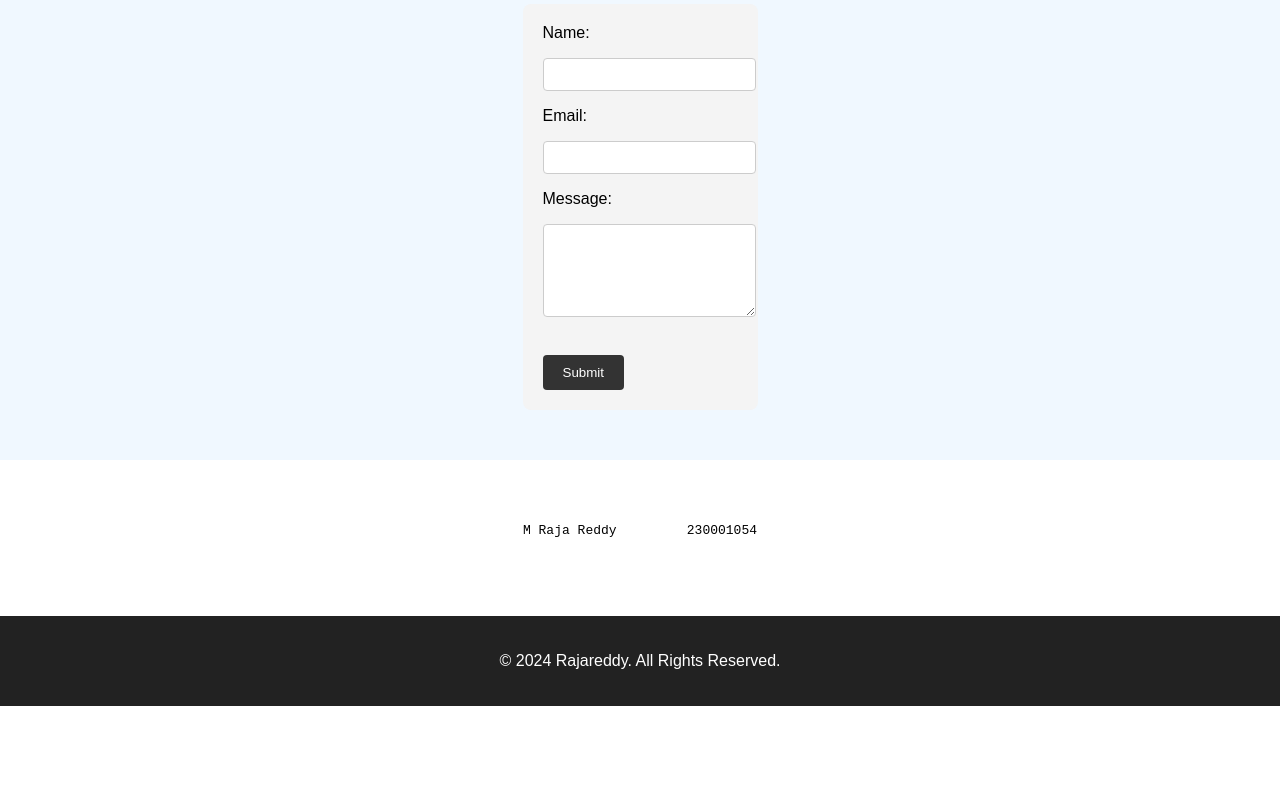
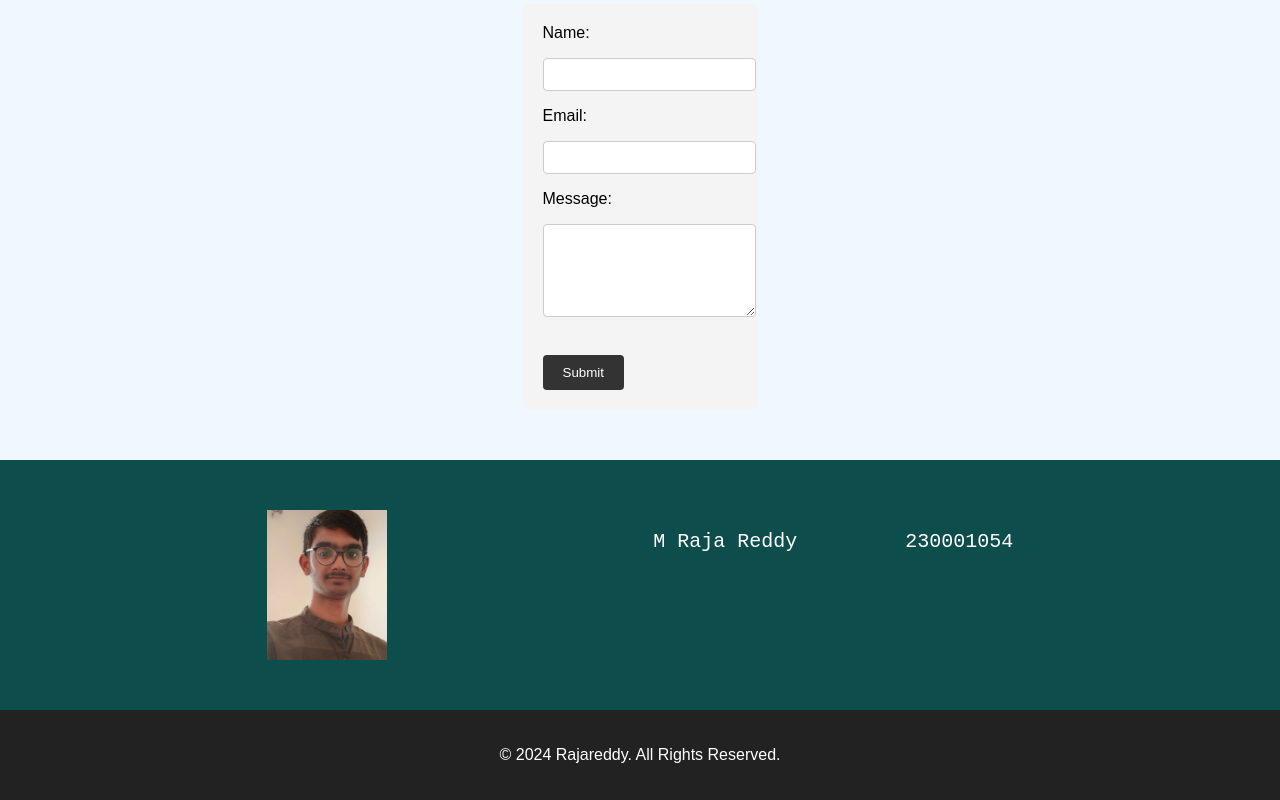
Before and after one commit to 1054reddy/Personal-portfolio-, a plain HTML site: page index.html in a window 1280 px wide. Shown: the part 2017-2817 px from the top of the page. Before the commit the page ends 2723 px from the top, so only its background shows below. Drawn offline with Linux system fonts and the light colour scheme.

Commit message:
Update styles.css

```diff
--- a/styles.css
+++ b/styles.css
@@ -155,6 +155,22 @@ form input[type="submit"]:hover {
     background-color: #ffcc00;
 }
 
+/* Photo-section styling  */
+#photo{
+    display: flex;
+    justify-content: space-evenly;
+    background-color: #0d4d4b;
+}
+.myphoto{
+    height: 150px;
+    width: 120px;
+    background: url('me.jpg') no-repeat center center/cover;
+}
+pre{
+    font-size: 20px;
+    color: white;
+}
+
 /* Footer */
 footer {
     background-color: #222;
```
